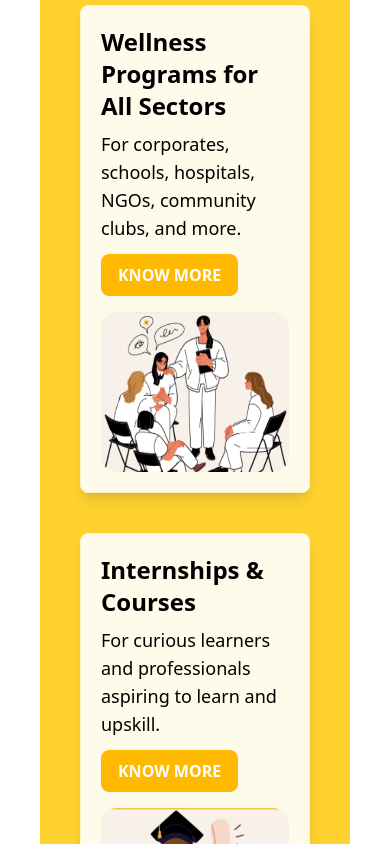
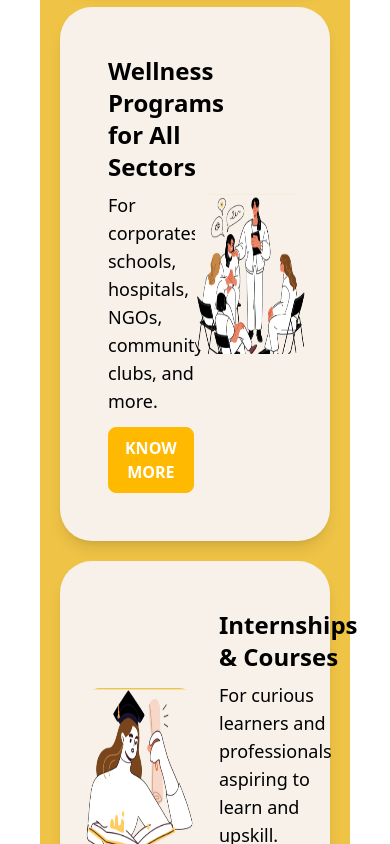
Before and after one commit to ankitWork2001/homePage, a React (Vite) app: page / in a window 390 px wide. Shown: the part 1860-2704 px from the top of the page. Built offline with nearby package versions, Linux system fonts and the light colour scheme.

Commit message:
improved structure and responsiveness

```diff
--- a/src/Components/Care.jsx
+++ b/src/Components/Care.jsx
@@ -5,21 +5,7 @@ import care3 from "../assets/care3.png";
 import care4 from "../assets/care4.png";
 
 const Care = () => {
-  return (
-    <div className="bg-amber-300 flex flex-col m-10 p-5">
-      {/* Header Section */}
-      <div className="flex items-center justify-center gap-x-10 p-10 text-center">
-        <img src={care1} alt="Providing Care" className="h-32" />
-        <div>
-          <p className="text-3xl font-bold">PROVIDING CARE</p>
-          <p className="text-2xl ml-3">Tailored to Your Needs</p>
-        </div>
-      </div>
-
-      {/* Cards Section */}
-      <div className="grid grid-cols-1 md:grid-cols-3 gap-10 p-5">
-        {/* Card Component */}
-        {[
+  const data=[
     {
       title: "Personal Therapy Sessions",
       desc: "For couples and individuals of all ages (children, teens, adults, seniors, couples)",
@@ -35,24 +21,99 @@ const Care = () => {
       desc: "For curious learners and professionals aspiring to learn and upskill.",
       img: care4,
     },
-        ].map((item, index) => (
-          <div
-            key={index}
-            className="bg-amber-50 border border-amber-100 rounded-lg p-5 shadow-lg"
-          >
-            <p className="text-2xl font-bold">{item.title}</p>
-            <p className="text-lg mt-2">{item.desc}</p>
+  ]
+  return (
+    <div className="bg-[#efc345] flex flex-col m-10 p-5">
+      {/* Header Section */}
+      <div className="flex items-center justify-center gap-x-10 p-10 text-center">
+        <img src={care1} style={{ backgroundColor: 'transparent' }} alt="Providing Care" className="h-32" />
+        <div>
+          <p className="text-3xl font-bold">PROVIDING CARE</p>
+          <p className="text-2xl ml-3">Tailored to Your Needs</p>
+        </div>
+      </div>
+
+      {/* Cards Section */}
+
+      <div className="hidden md:grid grid-cols-3 gap-10 p-5">
+
+        {data.map((item, index) => (
+          <VerticalCard key={index} {...item} />
+        ))}
+
+
+      </div>
+
+      <HorizontalCard/>
+    </div>
+  );
+};
+
+const VerticalCard = ({title, desc, img}) => {
+  return (
+    <div className={`bg-[#f7f1ea] border border-amber-100 rounded-4xl py-16 px-8 shadow-lg flex flex-col items-center`}>
+      <p className="text-2xl font-bold text-center">{title}</p>
+      <p className="text-lg mt-2 text-center max-w-50">{desc}</p>
+      <img src={img} alt={title} className="h-40 w-auto rounded-2xl mt-4 mx-auto relative" />
       <button className="border border-amber-400 bg-amber-400 text-white font-bold py-2 px-4 mt-3 rounded-lg">
         KNOW MORE
       </button>
-            <img
-              src={item.img}
-              alt={item.title}
-              className="h-40 rounded-2xl mt-4"
-            />
+    </div>
+  );
+}
+
+const HorizontalCard = () => {
+  const data = [
+    {
+      title: "Personal Therapy Sessions",
+      desc: "For couples and individuals of all ages (children, teens, adults, seniors, couples)",
+      img: care2,
+    },
+    {
+      title: "Wellness Programs for All Sectors",
+      desc: "For corporates, schools, hospitals, NGOs, community clubs, and more.",
+      img: care3,
+    },
+    {
+      title: "Internships & Courses",
+      desc: "For curious learners and professionals aspiring to learn and upskill.",
+      img: care4,
+    },
+  ];
+
+  return (
+    <div className="flex flex-col gap-y-5 md:hidden">
+      {data.map((item, index) => (
+        <div key={index} className="bg-[#f7f1ea] flex flex-row items-center p-6 rounded-4xl shadow-lg">
+          {index % 2 === 0 ? (
+            <>
+              <div className="w-1/2 flex justify-center">
+                <img src={item.img} alt={item.title} className="h-40 w-auto rounded-2xl" />
+              </div>
+              <div className="w-1/2 flex flex-col items-start text-left p-6">
+                <p className="text-2xl font-bold">{item.title}</p>
+                <p className="text-lg mt-2">{item.desc}</p>
+                <button className="border border-amber-400 bg-amber-400 text-white font-bold py-2 px-4 mt-3 rounded-lg hover:bg-amber-500 transition-colors">
+                  KNOW MORE
+                </button>
+              </div>
+            </>
+          ) : (
+            <>
+              <div className="w-1/2 flex flex-col items-start text-left p-6">
+                <p className="text-2xl font-bold">{item.title}</p>
+                <p className="text-lg mt-2">{item.desc}</p>
+                <button className="border border-amber-400 bg-amber-400 text-white font-bold py-2 px-4 mt-3 rounded-lg hover:bg-amber-500 transition-colors">
+                  KNOW MORE
+                </button>
+              </div>
+              <div className="w-1/2 flex justify-center">
+                <img src={item.img} alt={item.title} className="h-40 w-auto rounded-2xl" />
+              </div>
+            </>
+          )}
         </div>
       ))}
-      </div>
     </div>
   );
 };
--- a/src/Components/Ready.jsx
+++ b/src/Components/Ready.jsx
@@ -4,7 +4,7 @@ import ready2 from "../assets/ready2.png";
 
 const Ready = () => {
   return (
-    <div className="flex flex-col justify-center items-center bg-orange-50 p-10 text-center">
+    <div className="flex flex-col justify-center items-center bg-orange-50 p-10 text-center m-20">
       {/* Title */}
       <h2 className="text-3xl font-bold">READY TO BEGIN?</h2>
       <p className="font-semibold italic text-gray-600">Just follow these easy steps:</p>
@@ -13,11 +13,12 @@ const Ready = () => {
       <div className="flex flex-col md:flex-row justify-center items-center gap-6 mt-10 w-full">
         {/* Mobile Mockup Image (Centered on Mobile) */}
         <div className="w-60 sm:w-72 md:w-80">
-          <img
-            src={ready1}
-            alt="Mobile Mockup"
-            className="w-full object-cover rounded-lg shadow-md"
-          />
+        <img
+          src={ready1}
+          alt="Mobile Mockup"
+          className="w-full object-cover mix-blend-multiply bg-transparent h-[60vh]"
+          style={{ backgroundColor: 'transparent' }}
+        />
         </div>
 
         {/* Steps (Stacked on Mobile) */}
```
Lines whose indentation alone changed are shown as unchanged.
